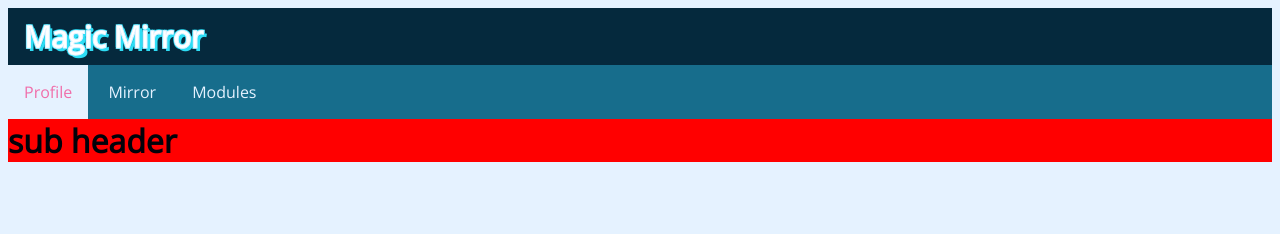
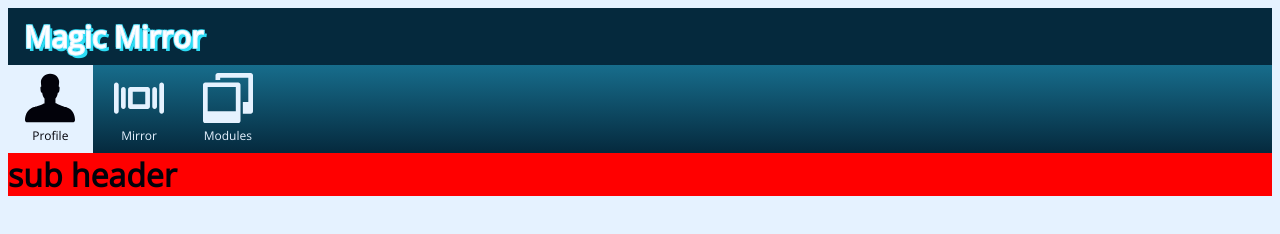
Before and after one commit to papa-ogen/craven-boilerplate, a website built with webpack: page build/index.html in a window 1280 px wide. Built offline with nearby package versions, Linux system fonts and the light colour scheme.

Commit message:
Menu updates
Added svg icons

```diff
--- a/app/styles/main.scss
+++ b/app/styles/main.scss
@@ -11,6 +11,11 @@
 
 .sub-header {
 	background: $blue;
+	/* Permalink - use to edit and share this gradient: http://colorzilla.com/gradient-editor/#176d8c+0,05293d+100 */
+	background: -moz-linear-gradient(top, #176d8c 0%, #05293d 100%); /* FF3.6-15 */
+	background: -webkit-linear-gradient(top, #176d8c 0%,#05293d 100%); /* Chrome10-25,Safari5.1-6 */
+	background: linear-gradient(to bottom, #176d8c 0%,#05293d 100%); /* W3C, IE10+, FF16+, Chrome26+, Opera12+, Safari7+ */
+	filter: progid:DXImageTransform.Microsoft.gradient( startColorstr='#176d8c', endColorstr='#05293d',GradientType=0 ); /* IE6-9 */
 	font-size: 16px;
 
 	* {
@@ -26,19 +31,44 @@
 
 .sub-nav {
 	& li {
+		width: 75px;
 		display: inline-block;
-		padding: 1rem;
+		padding: 0.3rem;
+		text-align: center;
 
 		& > a:hover {
 			color: $pink;
 		}
 	}
 
+	& li {
+		& > .sub-nav-inner {
+			padding: 0.2rem;
+
+			& > a {
+				color: $light-background;
+				font-size: 12px;
+			}
+
+			& .icon {
+				fill: $light-background;
+			}
+		}
+	}
+
 	& li.selected {
 		background: $light-background;
 
-		& > a {
-			color: $pink;
+		& > .sub-nav-inner {
+			padding: 0.2rem;
+
+			& > a {
+				color: $darkest-blue;
+			}
+
+			& .icon {
+				fill: $darkest-blue;
+			}
 		}
 	}
 }
@@ -59,3 +89,16 @@
        1px 1px 0 $lightest-blue;
 	}
 }
+
+.icon {
+  display: block;
+	margin: auto;
+  text-indent: -9999px;
+  width: 50px;
+  height: 50px;
+	fill: $lightest-blue;
+
+	&:hover {
+		fill: $pink;
+	}
+}
```
Also changed, not shown: app/styles/colors.scss (line endings or trailing spaces), build/index.html, dist/images/icons/polaroids.svg (added), dist/images/icons/slideshow.svg (added), dist/images/icons/user.svg (added).
